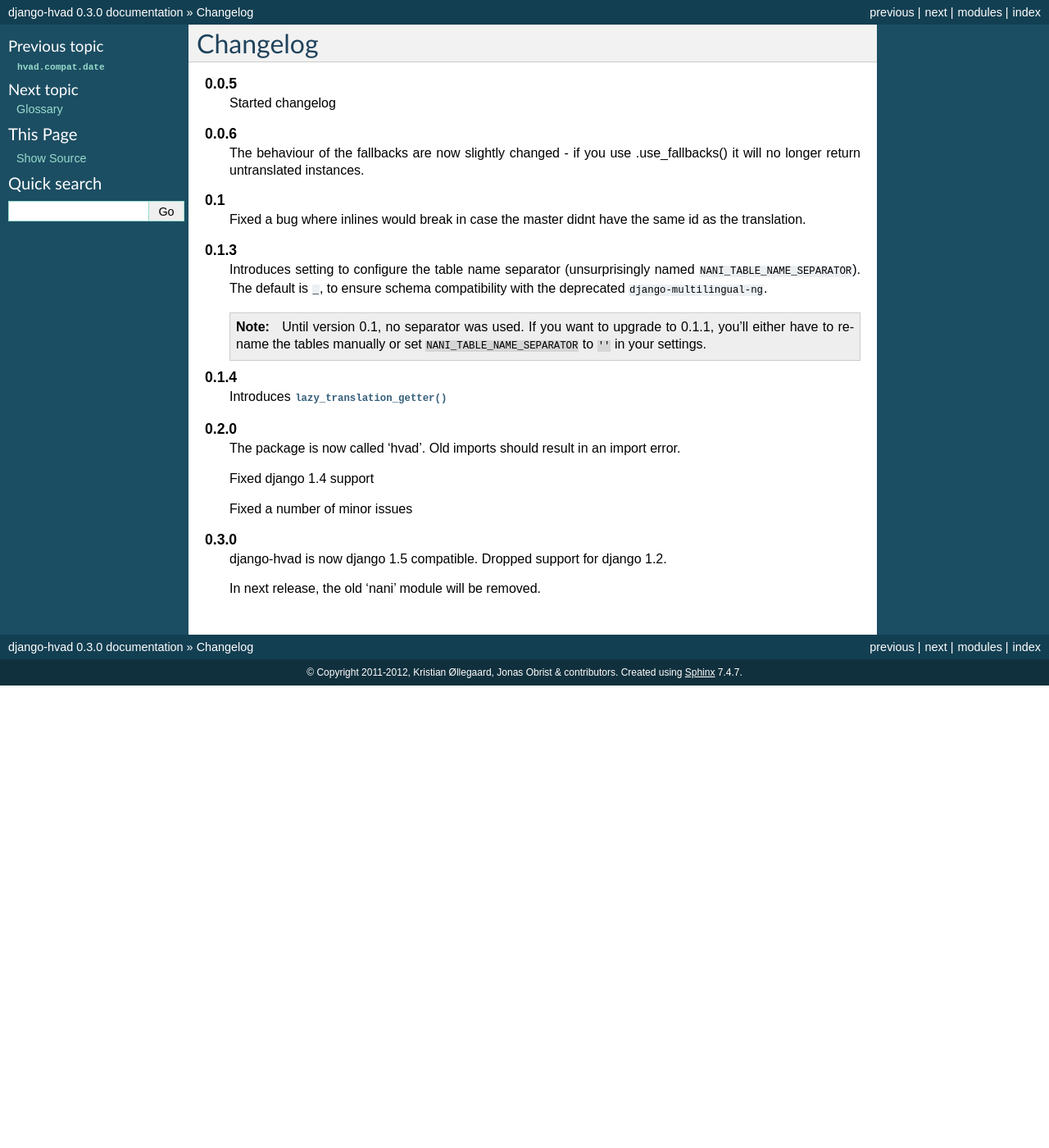
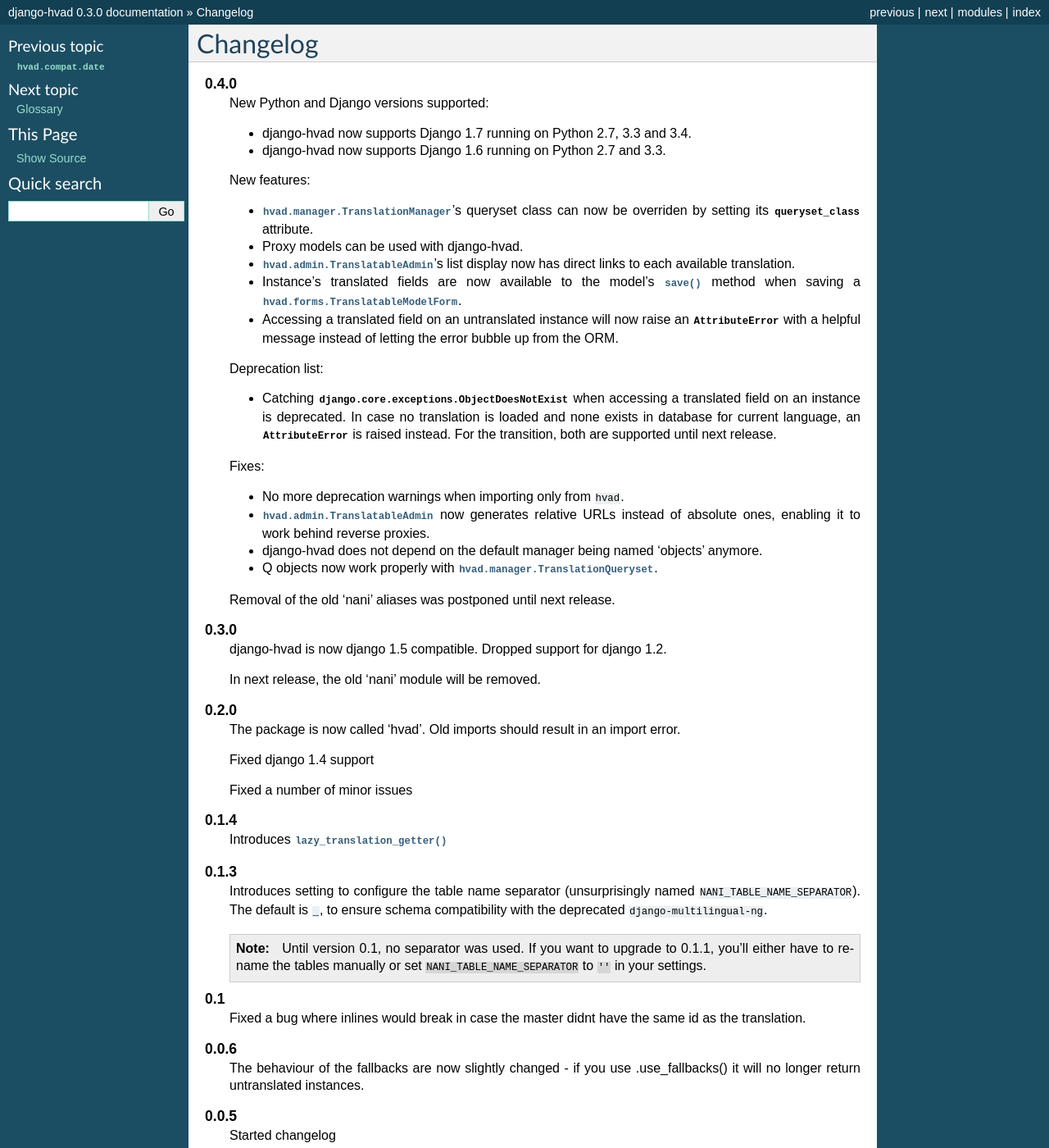
Before and after one commit to KristianOellegaard/django-hvad, a Sphinx documentation site: the page built from docs/changelog.rst, in a window 1280 px wide and 1400 px high. Shown: the whole window at 82% size. Built offline with Sphinx 7.4.7, drawn with Linux system fonts in a browser that asks for light colours; cross-references to code outside the pages are shown as plain code.

Commit message:
Added Changelog for upcoming v0.4.0

```diff
--- a/docs/changelog.rst
+++ b/docs/changelog.rst
@@ -5,7 +5,43 @@
 #########
 
 .. glossary::
-    :sorted:
+
+    0.4.0
+        New Python and Django versions supported:
+
+        - django-hvad now supports Django 1.7 running on Python 2.7, 3.3 and 3.4.
+        - django-hvad now supports Django 1.6 running on Python 2.7 and 3.3.
+
+        New features:
+
+        - :class:`hvad.manager.TranslationManager`'s queryset class can now be overriden by
+          setting its :attr:`queryset_class` attribute.
+        - Proxy models can be used with django-hvad.
+        - :class:`hvad.admin.TranslatableAdmin`'s list display now has direct links
+          to each available translation.
+        - Instance's translated fields are now available to the model's
+          :meth:`save` method when saving a :class:`hvad.forms.TranslatableModelForm`.
+        - Accessing a translated field on an untranslated instance will now
+          raise an :exc:`AttributeError` with a helpful message instead of
+          letting the error bubble up from the ORM.
+
+        Deprecation list:
+
+        - Catching :exc:`django.core.exceptions.ObjectDoesNotExist` when accessing
+          a translated field on an instance is deprecated. In case no translation
+          is loaded and none exists in database for current language, an :exc:`AttributeError`
+          is raised instead. For the transition, both are supported until next release.
+
+        Fixes:
+
+        - No more deprecation warnings when importing only from :module:`hvad`.
+        - :class:`hvad.admin.TranslatableAdmin` now generates relative URLs instead
+          of absolute ones, enabling it to work behind reverse proxies.
+        - django-hvad does not depend on the default manager being named
+          'objects' anymore.
+        - Q objects now work properly with :class:`hvad.manager.TranslationQueryset`.
+
+        Removal of the old 'nani' aliases was postponed until next release.
 
     0.3.0
         django-hvad is now django 1.5 compatible. Dropped support for django 1.2.
```
